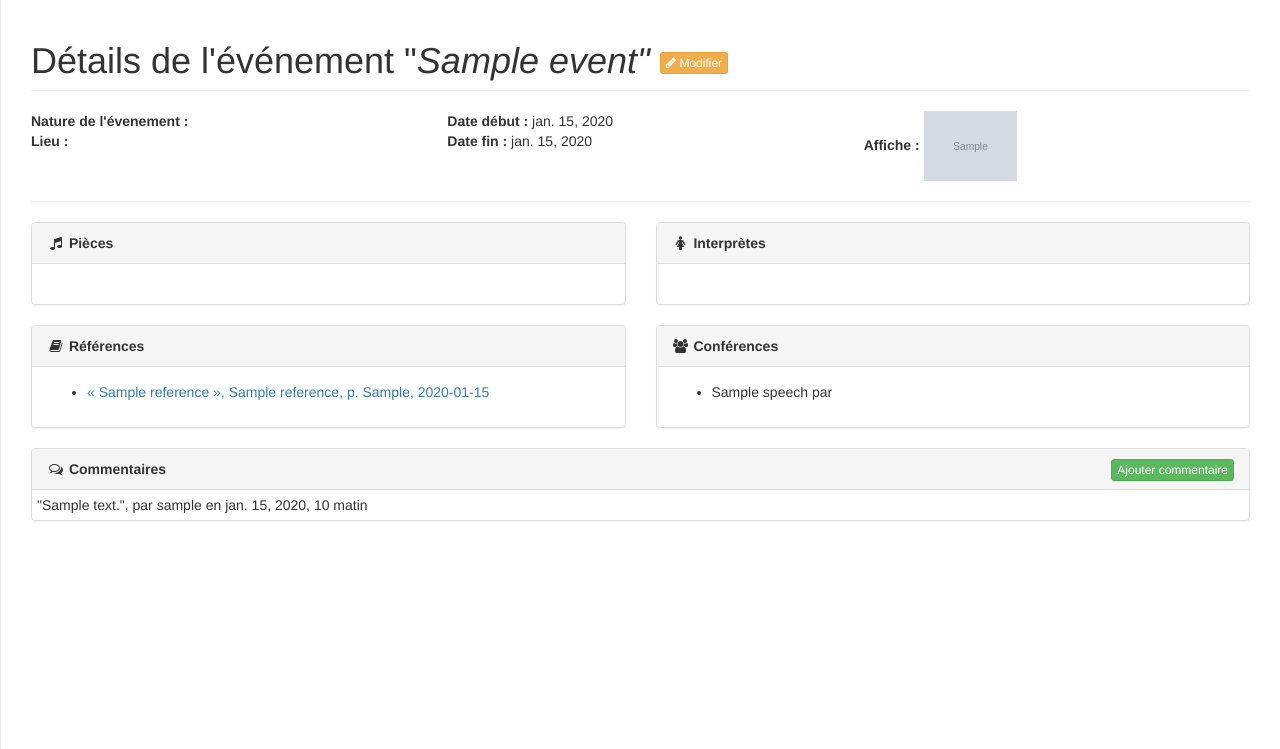
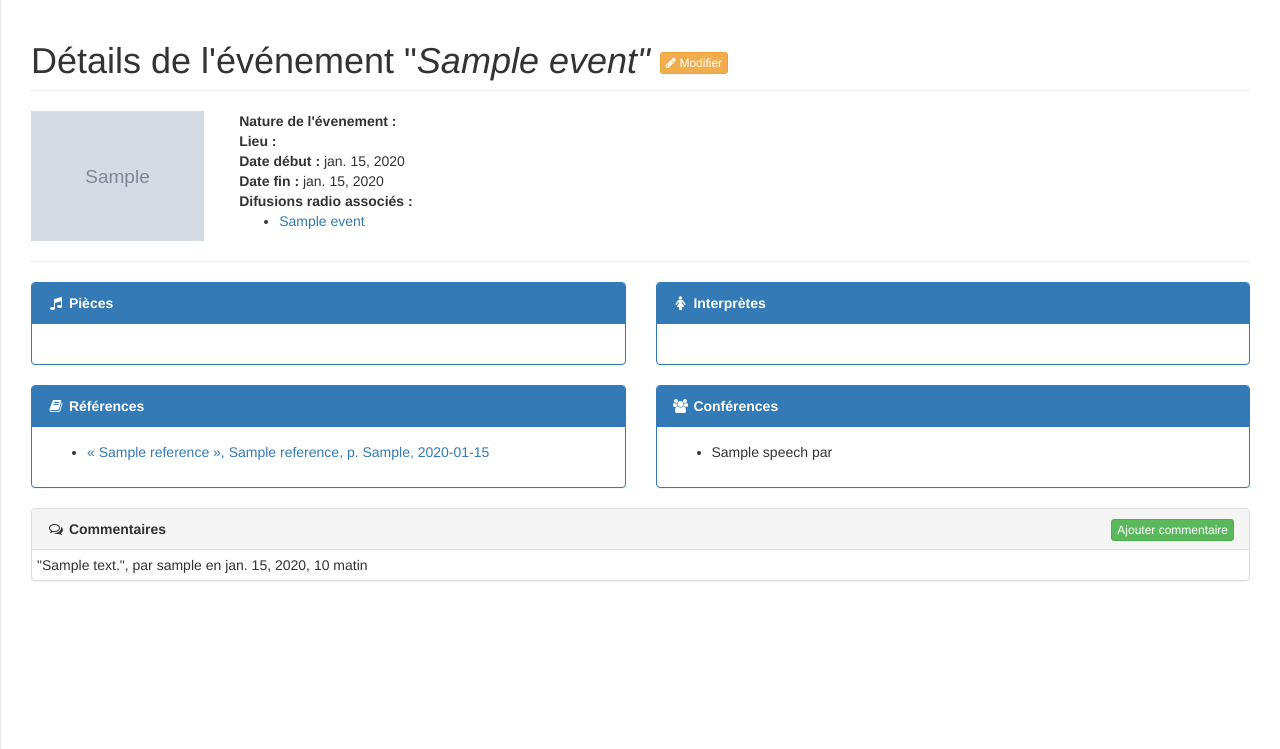
Before and after one commit to tiagovaz/mozartdb, a Django app: template mozartweb/templates/detail.html in a window 1280 px wide. Shown: the part 51-800 px from the top of the page. Run offline with Django 3.2, Linux system fonts and the light colour scheme; the template is opened without the code that fills it: values that come from a table or form of the project are taken from there, others are empty; data comes from the database, SQL or seed files in the repository; tables that the repository leaves empty hold one stand-in row (values such as "Sample post"); grey boxes marked "Sample" are stand-in pictures; parts of the project's set-up code (start-up, migrations or seed data) failed here and were passed over; some libraries are stand-ins or nearby versions.

Commit message:
Improve details view.

```diff
--- a/mozartweb/admin.py
+++ b/mozartweb/admin.py
@@ -29,7 +29,7 @@ class CommentInline(admin.TabularInline):
 class EventAdmin(admin.ModelAdmin):
     #fields = ("title", "reference", "start_date", "end_date", "place", "poster", "type", "performer", "piece", "speech")
     form = EventForm
-    inlines = [
-        CommentInline,
-    ]
+    # inlines = [
+    #     CommentInline,
+    # ]
 admin.site.register(Event, EventAdmin)
--- a/mozartweb/models.py
+++ b/mozartweb/models.py
@@ -141,7 +141,7 @@ class Event(models.Model):
     end_date = models.DateField(null=True, verbose_name="Fin de l'évenement", blank=True)
     month_is_estimated = models.BooleanField(default=False, verbose_name="Le mois est estimé")
     day_is_estimated = models.BooleanField(default=False, verbose_name="Le jour est estimé")
-    relates_to_radio = models.ForeignKey('Event', verbose_name="Radio difusion", null=True, blank=True)
+    relates_to_radio = models.ManyToManyField('Event', verbose_name="Radio difusion", blank=True)
 
     class Meta:
         verbose_name = "Événement"
--- a/mozartweb/templates/detail.html
+++ b/mozartweb/templates/detail.html
@@ -17,18 +17,25 @@
     </div>
 
     <div class="row">
-        <div class="col-sm-4">
+
+        <div class="col-sm-2">
+            {% if event.poster %}
+                        <a href="/media/{{ event.poster }}"> <img src="/media/{{ event.poster }}" height='130'"></a>
+            {% endif %}
+        </div>
+
+        <div class="col-sm-6">
             <strong>{% trans "Nature de l'évenement" %} :</strong> {{ event.type|default:"" }}<br>
             <strong>{% trans "Lieu" %} :</strong> {{ event.place|default:"" }}<br>
-        </div>
-        <div class="col-sm-4">
             <strong>{% trans "Date début" %} :</strong> {{event.start_date|default:""}}<br>
             <strong>{% trans "Date fin" %} :</strong> {{event.end_date|default:""}}<br>
-        </div>
-        <div class="col-sm-4">
-            {% if event.poster %}
-                <strong>Affiche :</strong> <a href="/media/{{ event.poster }}"><img src="/media/{{ event.poster }}" height='70'"></a>
-            {% endif %}
+
+            <strong>{% trans "Difusions radio associés" %} :</strong>
+            <ul>
+                {% for r in event.relates_to_radio.all %}
+                    <li><a href="/{{ r.id }}">{{ r }}</a></li>
+                {% endfor %}
+            </ul>
         </div>
     </div>
 
@@ -36,7 +43,7 @@
 
     <div class="row">
         <div class="col-sm-6">
-          <div class="panel panel-default">
+          <div class="panel panel-primary">
                 <div class="panel-heading">
                     <i class="fa fa-music fa-fw"></i><b> Pièces</b>
                 </div>
@@ -49,7 +56,7 @@
                 </div>
             </div>        </div>
         <div class="col-sm-6">
-            <div class="panel panel-default">
+            <div class="panel panel-primary">
                 <div class="panel-heading">
                     <i class="fa fa-female fa-fw"></i><b> Interprètes</b>
                 </div>
@@ -65,7 +72,7 @@
      </div>
     <div class="row">
         <div class="col-sm-6">
-            <div class="panel panel-default">
+            <div class="panel panel-primary">
                 <div class="panel-heading">
                     <i class="fa fa-book fa-fw"></i><b> Références</b>
                 </div>
@@ -83,7 +90,7 @@
             </div>
          </div>
                <div class="col-sm-6">
-            <div class="panel panel-default">
+            <div class="panel panel-primary">
                 <div class="panel-heading">
                     <i class="fa fa-group fa-fw"></i><b> Conférences</b>
                 </div>
```
